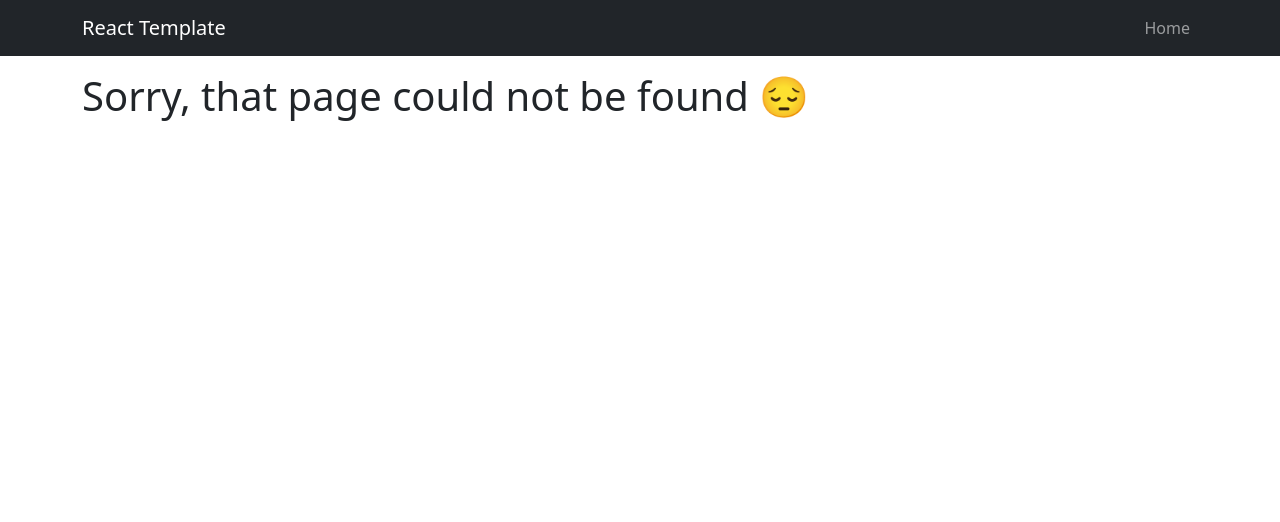
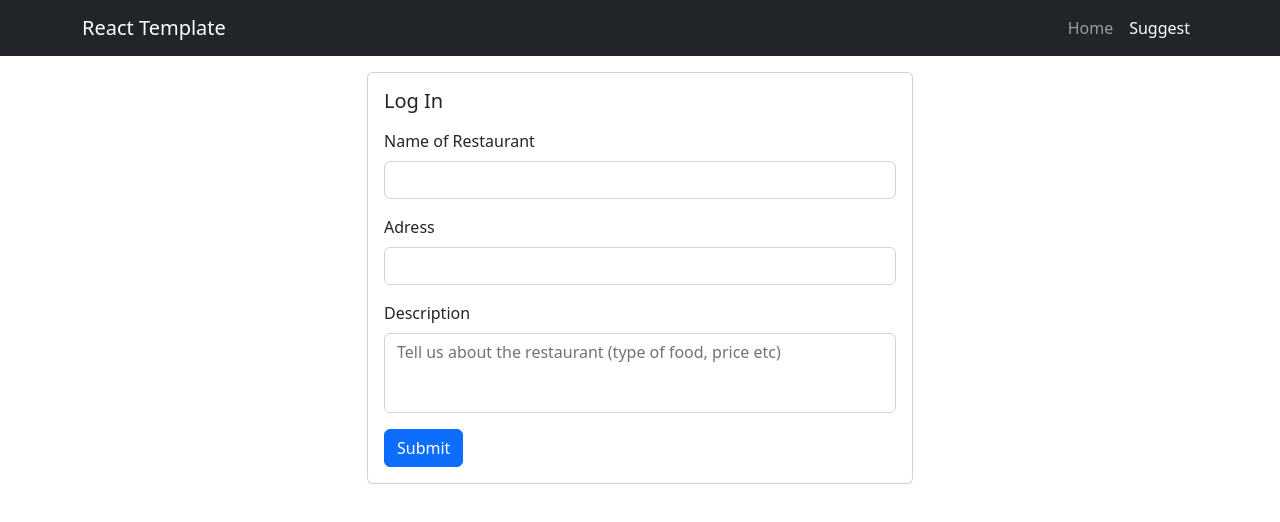
Before and after one commit to glafver/restaurants_map_app, a React (Vite) app: page /suggest in a window 1280 px wide. Shown: the top 522 px of the page. Built offline with nearby package versions, Linux system fonts and the light colour scheme; no server answers.

Commit message:
simple form for suggesting new restaurant

```diff
--- a/src/App.jsx
+++ b/src/App.jsx
@@ -1,8 +1,9 @@
-import { Routes, Route } from 'react-router-dom'
-import Navigation from './components/Navigation'
-import HomePage from './pages/HomePage'
-import NotFound from './pages/NotFound'
-import './assets/scss/App.scss'
+import { Routes, Route } from "react-router-dom";
+import Navigation from "./components/Navigation";
+import HomePage from "./pages/HomePage";
+import NotFound from "./pages/NotFound";
+import "./assets/scss/App.scss";
+import SuggestNewRestaurantPage from "./pages/SuggestNewRestaurantPage";
 
 function App() {
 	return (
@@ -12,9 +13,10 @@ function App() {
 			<Routes>
 				<Route path="/" element={<HomePage />} />
 				<Route path="*" element={<NotFound />} />
+				<Route path="/suggest" element={<SuggestNewRestaurantPage />} />
 			</Routes>
 		</div>
-	)
+	);
 }
 
-export default App
+export default App;
--- a/src/components/Navigation.jsx
+++ b/src/components/Navigation.jsx
@@ -1,23 +1,30 @@
-import Container from 'react-bootstrap/Container'
-import Navbar from 'react-bootstrap/Navbar'
-import Nav from 'react-bootstrap/Nav'
-import { Link, NavLink } from 'react-router-dom'
+import Container from "react-bootstrap/Container";
+import Navbar from "react-bootstrap/Navbar";
+import Nav from "react-bootstrap/Nav";
+import { Link, NavLink } from "react-router-dom";
 
 const Navigation = () => {
 	return (
 		<Navbar bg="dark" variant="dark" expand="md">
 			<Container>
-				<Navbar.Brand as={Link} to="/">React Template</Navbar.Brand>
+				<Navbar.Brand as={Link} to="/">
+					React Template
+				</Navbar.Brand>
 
 				<Navbar.Toggle aria-controls="basic-navbar-nav" />
 				<Navbar.Collapse id="basic-navbar-nav">
 					<Nav className="ms-auto">
-						<Nav.Link as={NavLink} end to="/">Home</Nav.Link>
+						<Nav.Link as={NavLink} end to="/">
+							Home
+						</Nav.Link>
+						<Nav.Link as={NavLink} end to="/suggest">
+							Suggest
+						</Nav.Link>
 					</Nav>
 				</Navbar.Collapse>
 			</Container>
 		</Navbar>
-	)
-}
+	);
+};
 
-export default Navigation
+export default Navigation;
--- /dev/null
+++ b/src/pages/SuggestNewRestaurantPage.jsx
@@ -0,0 +1,56 @@
+import React from "react";
+import Form from "react-bootstrap/Form";
+import Container from "react-bootstrap/Container";
+import Row from "react-bootstrap/Row";
+import Card from "react-bootstrap/Card";
+import Col from "react-bootstrap/Col";
+import Button from "react-bootstrap/Button";
+
+const SuggestNewRestaurantPage = () => {
+	const handleSubmit = async (e) => {
+		e.preventDefault();
+
+		// try to log in the user with the specified credentials
+		try {
+			console.log("Would send data");
+		} catch (err) {
+			setError(err.message);
+		}
+	};
+	return (
+		<Container className="py-3 center-y">
+			<Row>
+				<Col md={{ span: 6, offset: 3 }}>
+					<Card>
+						<Card.Body>
+							<Card.Title className="mb-3">Log In</Card.Title>
+							<Form onSubmit={handleSubmit}>
+								<Form.Group id="name" className="mb-3">
+									<Form.Label>Name of Restaurant</Form.Label>
+									<Form.Control type="text" required />
+								</Form.Group>
+								<Form.Group id="adress" className="mb-3">
+									<Form.Label>Adress</Form.Label>
+									<Form.Control type="text" required />
+								</Form.Group>
+								<Form.Group id="desc" className="mb-3">
+									<Form.Label>Description</Form.Label>
+									<Form.Control
+										className="pb-5"
+										type="text"
+										required
+										placeholder="Tell us about the restaurant (type of food, price etc)"
+									/>
+								</Form.Group>
+
+								<Button type="submit">Submit</Button>
+							</Form>
+						</Card.Body>
+					</Card>
+				</Col>
+			</Row>
+		</Container>
+	);
+};
+
+export default SuggestNewRestaurantPage;
```
